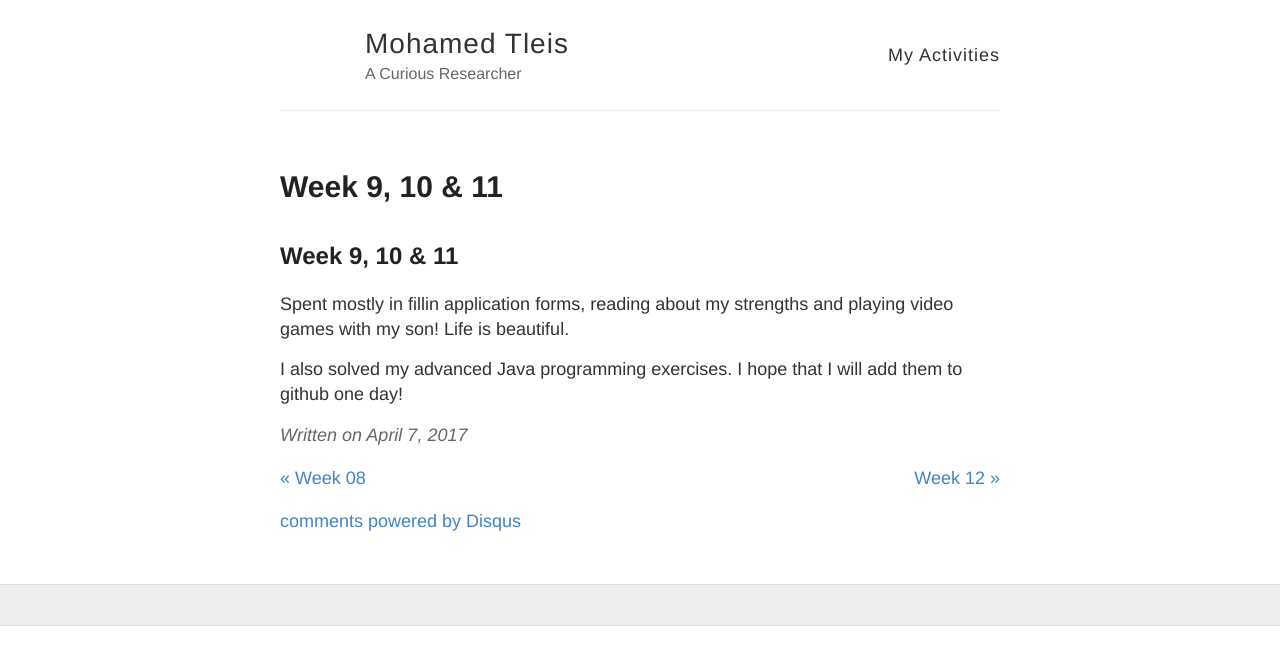
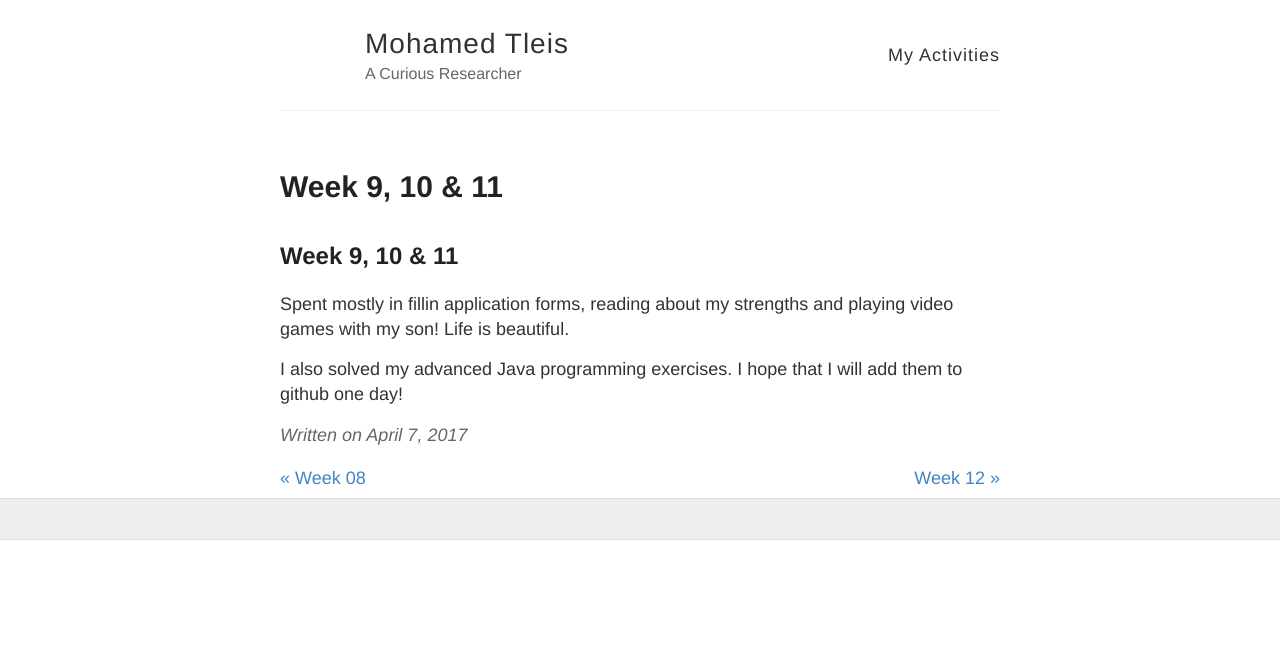
Before and after one commit to motleis/weekActivities, a Jekyll site: the page built from _posts/myactivities/2017-03-17-week11.md, in a window 1280 px wide. Shown: the top 665 px of the page. Built offline with Jekyll 4.4.1, drawn with Linux system fonts in a browser that asks for light colours; comment, search, counter and statistics services are not loaded; part of the change alters nothing that is shown.

Commit message:
3rd try to include disqus

```diff
--- a/_config.yml
+++ b/_config.yml
@@ -39,7 +39,7 @@ footer-links:
 
 # Enter your Disqus shortname (not your username) to enable commenting on posts
 # You can find your shortname on the Settings page of your Disqus account
-disqus:
+disqus: https-motleis-github-io-weekactivities
 
 # Enter your Google Analytics web tracking code (e.g. UA-2110908-2) to activate tracking
 google_analytics:
--- a/_layouts/post.html
+++ b/_layouts/post.html
@@ -1,6 +1,5 @@
 ---
 layout: default
-comments: true
 ---
 
 <article class="post">
@@ -26,18 +25,4 @@ comments: true
   {% endif %}
 </div>
 
-<div id="disqus_thread"></div>
-    <script type="text/javascript">
-        var disqus_shortname = 'https-motleis-github-io-weekactivities.disqus.com'
-      //  var disqus_developer = 1; // Comment out when the site is live
-        var disqus_identifier = "{{ page.url }}";
-
-        /* * * DON'T EDIT BELOW THIS LINE * * */
-        (function() {
-            var dsq = document.createElement('script'); dsq.type = 'text/javascript'; dsq.async = true;
-            dsq.src = '//' + disqus_shortname + '.disqus.com/embed.js';
-            (document.getElementsByTagName('head')[0] || document.getElementsByTagName('body')[0]).appendChild(dsq);
-        })();
-    </script>
-    <noscript>Please enable JavaScript to view the <a href="http://disqus.com/?ref_noscript">comments powered by Disqus.</a></noscript>
-    <a href="http://disqus.com" class="dsq-brlink">comments powered by <span class="logo-disqus">Disqus</span></a>
+{% include disqus.html %}
```
Also changed, not shown: _includes/disqus.html (line endings or trailing spaces).
